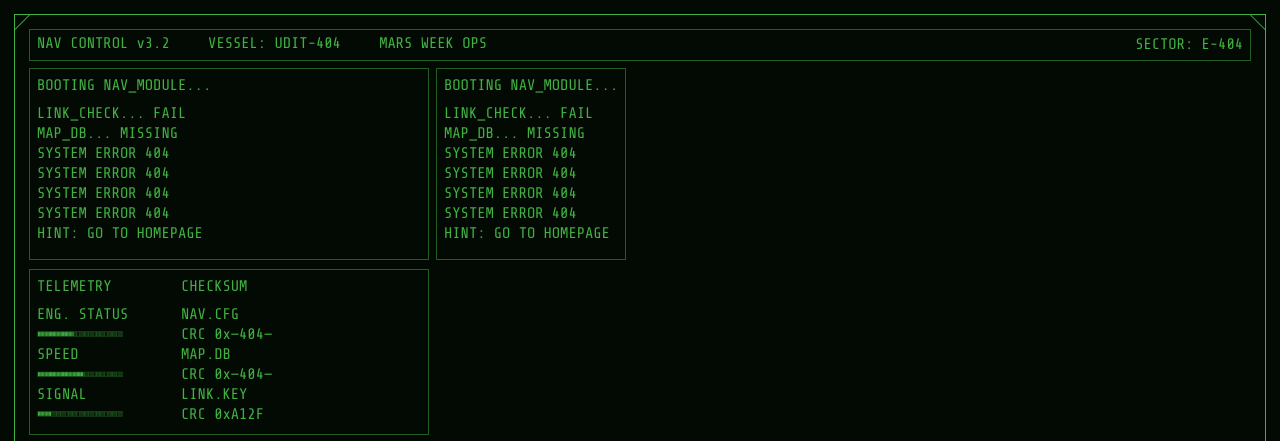
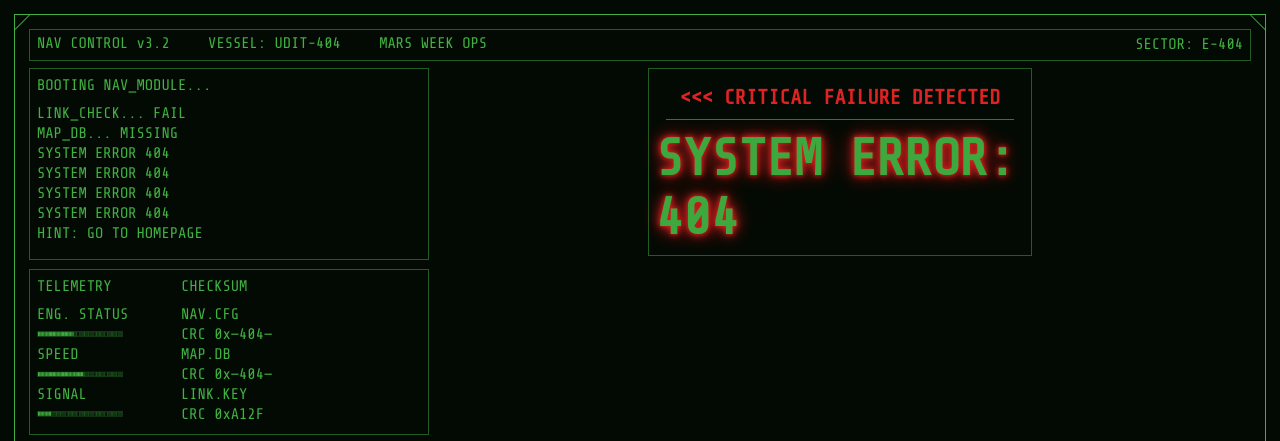
Before and after one commit to eemmalb/404toMars-EmmaLago, a plain HTML site: page index.html in a window 1280 px wide. Shown: the top 441 px of the page. Drawn offline with nearby package versions, Linux system fonts and the light colour scheme.

Commit message:
animación neon-pulse titulo

```diff
--- a/index.html
+++ b/index.html
@@ -108,16 +108,13 @@
 
                     <div id="column-two">
                         <div class="booting">
-                            <p>BOOTING NAV_MODULE...</p>
-                            <div>
-                                <p>LINK_CHECK... FAIL</p>
-                                <p>MAP_DB... MISSING</p>
-                                <p>SYSTEM ERROR 404</p>
-                                <p>SYSTEM ERROR 404</p>
-                                <p>SYSTEM ERROR 404</p>
-                                <p>SYSTEM ERROR 404</p>
+                            <div class="h2-box">
+                                <h2>&lt;&lt;&lt; CRITICAL FAILURE DETECTED</h2>
                             </div>
-                            <p>HINT: GO TO HOMEPAGE</p>
+                            <div class="error-404">
+                                <h1>SYSTEM ERROR:</h1>
+                                <h1>404</h1>
+                            </div>
                         </div>
                     </div>
 
--- a/styles.css
+++ b/styles.css
@@ -33,6 +33,59 @@ video {
     vertical-align: middle;
 }
 
+h1 {
+    font-size: clamp(20px, 4vw, 100px);
+    /* brillo base */
+  text-shadow:
+    0 0 1px var(--color-primario-opacidad),
+    0 0 5px var(--color-primario-opacidad),
+    0 0 10px var(--color-primario-opacidad),
+    0 0 20px var(--color-primario-opacidad);
+
+  /* animación de pulso */
+  animation: neon-pulse 1s ease-in-out infinite;
+}
+
+/* keyframes del brillo pulsante */
+@keyframes neon-pulse {
+  0%, 100% {
+    text-shadow:
+      0 0 1px var(--color-secundario),
+      0 0 5px var(--color-secundario),
+      0 0 10px var(--color-secundario),
+      0 0 20px var(--color-secundario);
+    opacity: 0.95;
+  }
+
+  50% {
+    text-shadow:
+      0 0 2px var(--color-primario),
+      0 0 10px var(--color-primario),
+      0 0 20px var(--color-primario),
+      0 0 40px var(--color-primario);
+    opacity: 1;
+    filter: blur(0.3px); /* micro desenfoque CRT */
+  }
+
+  /* pequeños micro pulsos */
+  40%, 60% {
+    opacity: 0.9;
+  }
+}
+
+
+
+
+h2 {
+    color: var(--color-secundario);
+    font-size: clamp(10px, 1.6vw, 32px);
+    margin: 0 14px 10px 14px;
+}
+
+.h2-box {
+    border-bottom: var(--color-secundario) solid 0.3px;
+    margin: 10px;
+}
 
 
 body {
@@ -102,11 +155,21 @@ header > div {
     gap: 3vw;
 }
 
+
+
+
+
+
+
 #columns {
     display: flex;
     margin-top: 7px;
-    gap: 7px;
+    justify-content: space-between;
 }
+
+
+
+
 
 #column-one {
     display: flex;
```
